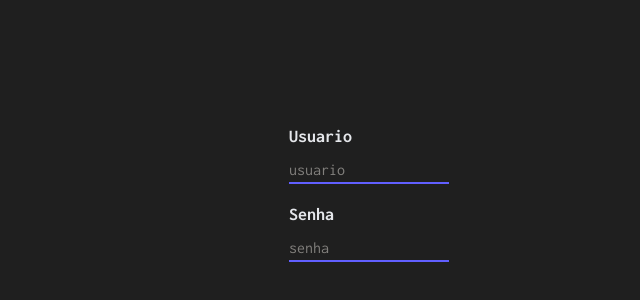
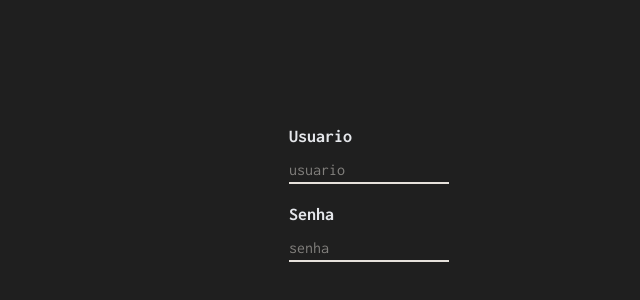
Before and after one commit to ThomasLincoln/My-Invest, a Vue app in the folder frontend/my-invest/: page / in a window 1280 px wide. Shown: the part 200-500 px from the top of the page, without its empty margins (271-911 px from the left). Built offline with nearby package versions, Linux system fonts and the light colour scheme.

Commit message:
feat: :lipstick: Update InputField

```diff
--- a/frontend/my-invest/src/components/InputField/InputField.vue
+++ b/frontend/my-invest/src/components/InputField/InputField.vue
@@ -11,18 +11,14 @@ const model = defineModel<string | number>();
 </script>
 <template>
   <div class="flex flex-col mb-4">
-    <label :for="id" class="block text-gray-200 text-lg font-bold mb-2">
+    <label class="block text-gray-200 text-lg font-bold mb-2">
       {{ label }}
     </label>
     <input
       v-model="model"
       :type="type"
       :placeholder="placeholder"
-      :id="id"
-      class="outline-none border-b-2 border-b-indigo-500"
+      class="border-b-2 focus:border-violet-600 outline-hidden"
     />
   </div>
 </template>
-<style>
-@import "tailwindcss";
-</style>
```
